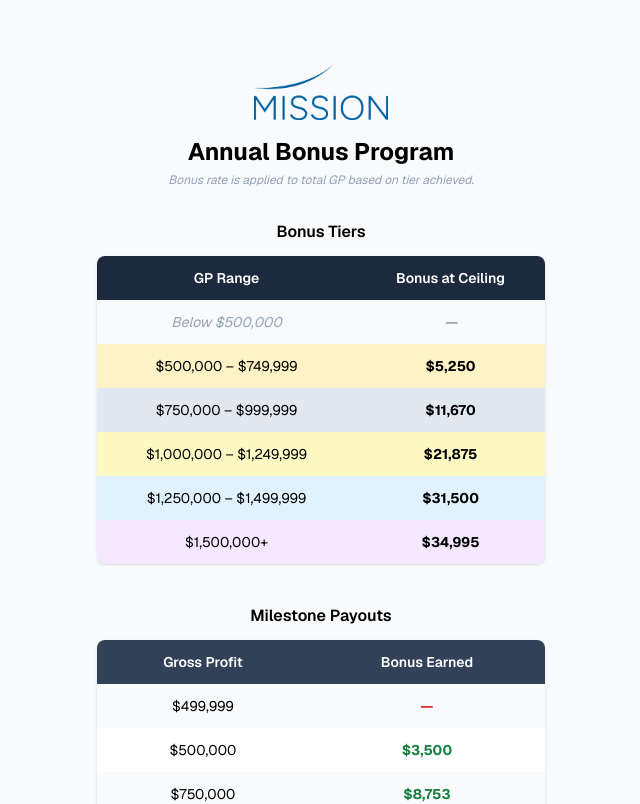
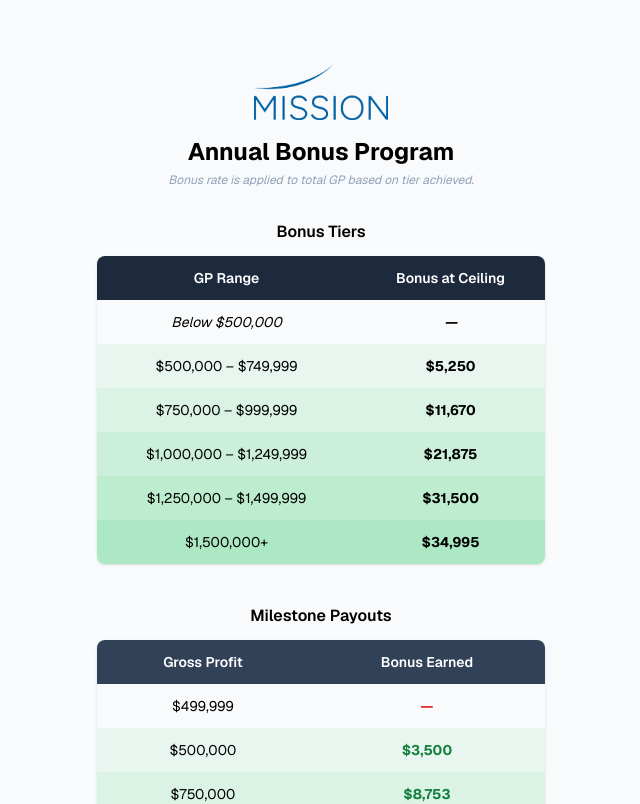
Before and after one commit to jsgelfand/bonus-calculator, a Next.js app: page / in a window 1280 px wide. Shown: the top 804 px of the page, without its empty margins (319-959 px from the left). Built offline with nearby package versions, Linux system fonts and the light colour scheme.

Commit message:
feat: apply gradient to Bonus Tiers and Payout tables
Update tables with gradient based on tier level for visual emphasis.

```diff
--- a/app/components/BonusCalculator.tsx
+++ b/app/components/BonusCalculator.tsx
@@ -75,12 +75,14 @@ export default function BonusCalculator() {
             {tiers.map((t, i) => {
               const isElite = t.max === Infinity;
               const ceilBonus  = t.rate > 0 ? fmt(Math.min(t.rate * (isElite ? 1500000 : t.max), 35000)) : "—";
+              const greenIntensity = i / (tiers.length - 1);
+              const bgColor = `rgba(34, 197, 94, ${greenIntensity * 0.35})`;
               return (
-                <tr key={i} style={{ background: t.color, color: t.textColor }} className={i === 0 ? "italic" : ""}>
-                  <td className="px-4 py-3 text-center">
+                <tr key={i} style={{ background: bgColor }} className={i === 0 ? "italic" : ""}>
+                  <td className="px-4 py-3 text-center text-black">
                     {i === 0 ? "Below $500,000" : isElite ? "$1,500,000+" : `${fmt(t.min)} – ${fmt(t.max)}`}
                   </td>
-                  <td className="px-4 py-3 text-center font-bold">{ceilBonus}</td>
+                  <td className="px-4 py-3 text-center font-bold text-black">{ceilBonus}</td>
                 </tr>
               );
             })}
@@ -102,8 +104,10 @@ export default function BonusCalculator() {
           <tbody>
             {examples.map((e, i) => {
               const b = calcBonus(e);
+              const greenIntensity = i / (examples.length - 1);
+              const bgColor = `rgba(34, 197, 94, ${greenIntensity * 0.35})`;
               return (
-                <tr key={i} className={i % 2 === 0 ? "bg-slate-50" : "bg-white"}>
+                <tr key={i} style={{ background: bgColor }}>
                   <td className="px-4 py-3 text-center text-black">{fmt(e)}</td>
                   <td className="px-4 py-3 text-center font-bold" style={{ color: b === 0 ? "#dc2626" : "#15803d" }}>
                     {b === 0 ? "—" : fmt(b)}
```
